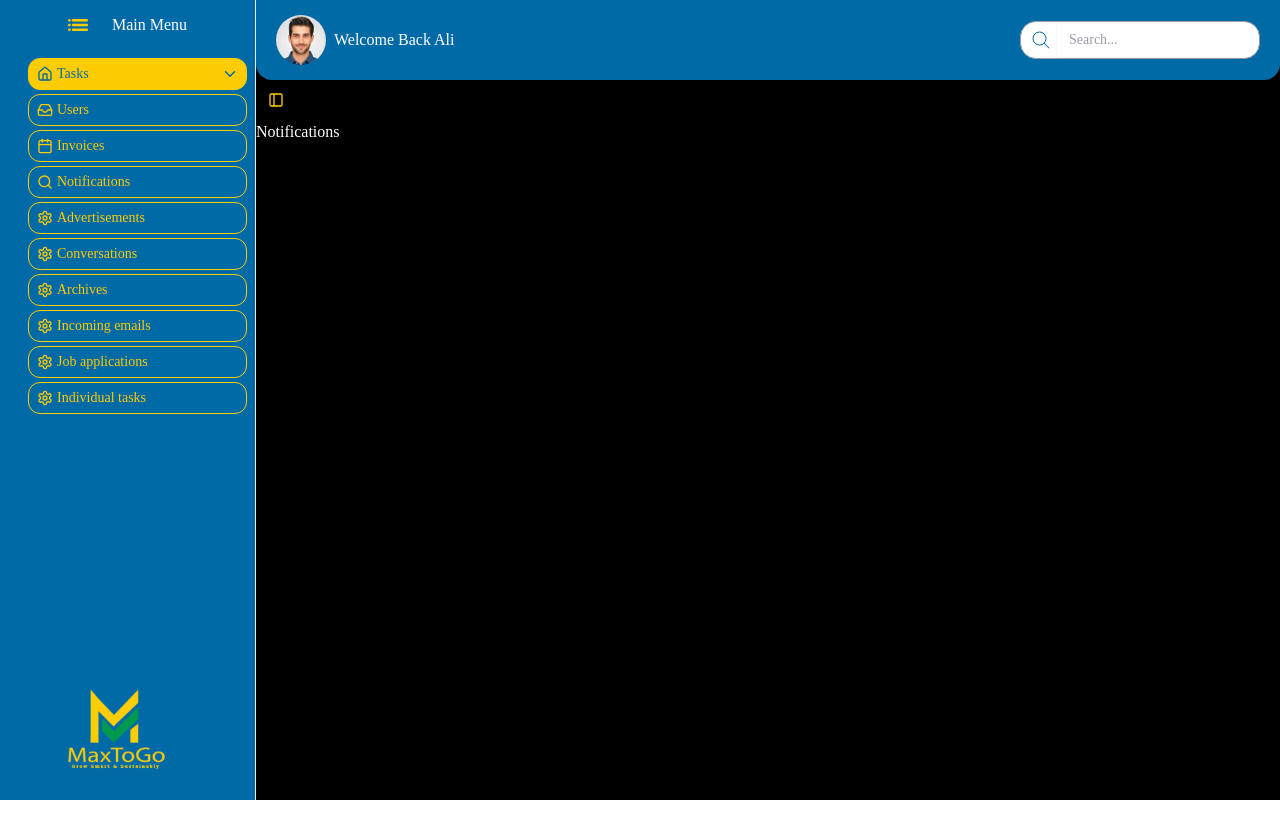
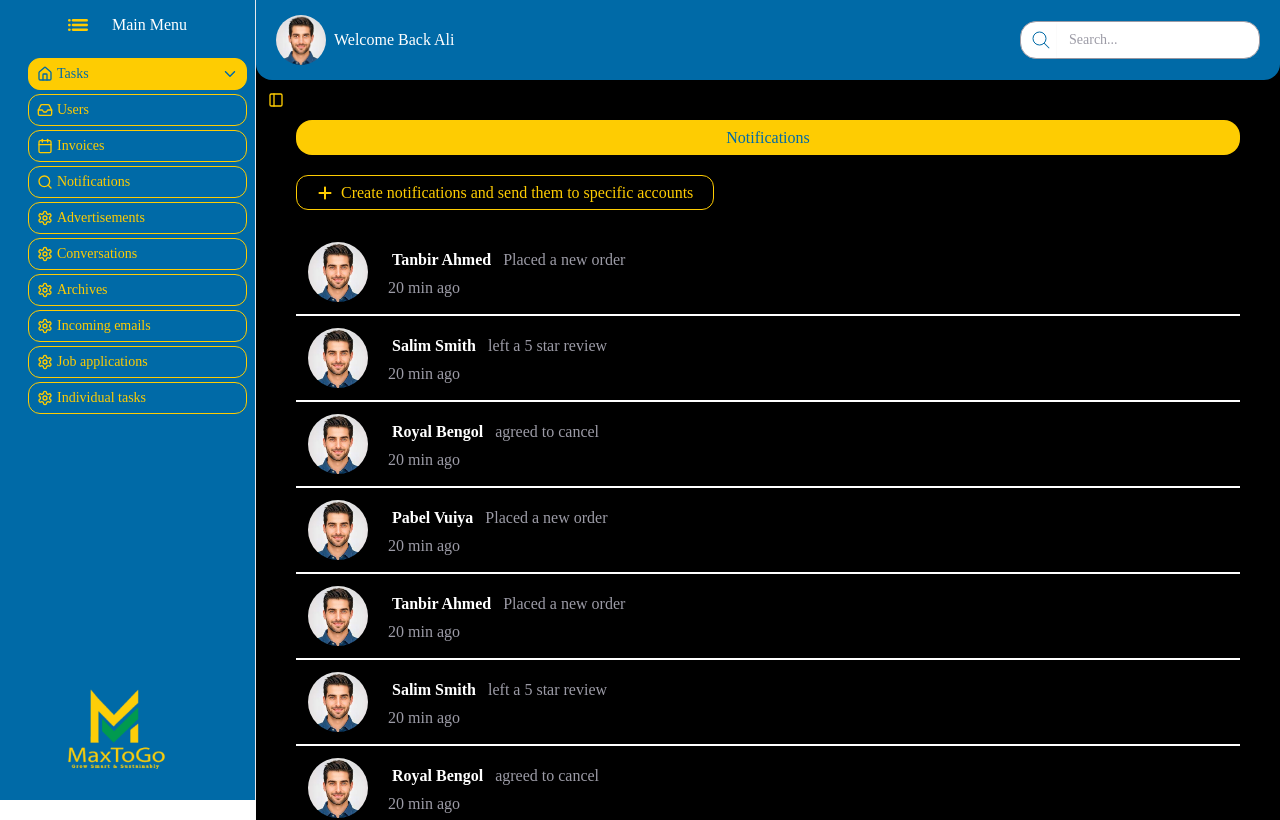
Before and after one commit to yasmineNjr/max-to-go-app, a Next.js app: page /notifications in a window 1280 px wide. Shown: the top 820 px of the page. Built offline with nearby package versions, Linux system fonts and the light colour scheme.

Commit message:
notification page

```diff
--- a/app/notifications/page.jsx
+++ b/app/notifications/page.jsx
@@ -1,8 +1,25 @@
+import Command from '@/components/Command'
+import Title from '@/components/Title'
 import React from 'react'
+import styles from '../styles'
+import { FaPlus } from "react-icons/fa6";
+import { getNotificationsData } from '@/constants';
+import Image from 'next/image';
+import NotificationItem from '@/components/NotificationItem';
 
-const Notifications = () => {
+const Notifications = async() => {
+
+  const notifications = await getNotificationsData();
   return (
-    <div>Notifications</div>
+    <div className={`${styles.mainSection}`}>
+      <Title text='Notifications'/>
+      <Command icon={<FaPlus color='#FECC02'/>} text='Create notifications and send them to specific accounts'/>
+      {
+        notifications.map((noti) => (
+          <NotificationItem img={noti.img} name={noti.name} text={noti.text} date={noti.date}/>
+        ))
+      }
+    </div>
   )
 }
 
--- a/app/users/page.jsx
+++ b/app/users/page.jsx
@@ -14,7 +14,7 @@ const Users = async() => {
   return (
     <div className={`${styles.mainSection}`}>
       <Title text='Users'/>
-      <Command icon={<IoMdNotificationsOutline color='#FFFFFF'/>} text='Account creation notices'/>
+      <Command icon={<IoMdNotificationsOutline color='#FECC02'/>} text='Account creation notices'/>
       <DataTable data={data} columns={columns}/>
     </div>
   )
--- a/components/Command.jsx
+++ b/components/Command.jsx
@@ -2,7 +2,7 @@ import React from 'react'
 
 const Command = ({ icon, text }) => {
   return (
-    <div className='flex flex-row items-center justify-center my-5 h-[35px] w-fit px-5 gap-2 border border-secondaryColor rounded-xl text-textDefault'>
+    <div className='flex flex-row items-center justify-center my-5 h-[50px] lg:h-[35px] w-fit px-5 gap-2 border border-secondaryColor rounded-xl text-secondaryColor'>
         {icon}
         <h3>{text}</h3>
     </div>
--- /dev/null
+++ b/components/NotificationItem.jsx
@@ -0,0 +1,19 @@
+import Image from 'next/image'
+import React from 'react'
+
+const NotificationItem = ({ img, name, text, date}) => {
+  return (
+    <div key={name} className='flex flex-row items-center p-3 w-full border-b-2 border-textDefault'>
+        <Image src={img} alt='user' className='h-[75px] w-[75px] lg:h-[60px] lg:w-[60px] rounded-full'/>
+        <div className='flex flex-col ml-5'>
+        <div className='flex flex-col lg:flex-row p-1'>
+            <h1 className='font-bold text-textDefault'>{name}</h1>
+            <p className='font-normal text-textPrimary lg:ml-3'>{text}</p>
+        </div>
+        <p className='font-normal text-textPrimary'>{date}</p>
+        </div>
+    </div>
+  )
+}
+
+export default NotificationItem
--- a/constants/index.js
+++ b/constants/index.js
@@ -1,3 +1,4 @@
+import { user } from "@/public/assets"
 import { Calendar, Home, Inbox, Search, Settings } from "lucide-react"
 
 export const sidebarItems = [
@@ -198,3 +199,58 @@ export async function getUserData() {
           // ...
    ]
  }
+
+ export async function getNotificationsData() {
+   // Fetch data from your API here.
+   return [
+     {
+      name: 'Tanbir Ahmed',
+      img: user,
+      text: 'Placed a new order',
+      date: '20 min ago',
+     },
+     {
+      name: 'Salim Smith',
+      img: user,
+      text: 'left a 5 star review',
+      date: '20 min ago',
+     },
+     {
+      name: 'Royal Bengol',
+      img: user,
+      text: 'agreed to cancel',
+      date: '20 min ago',
+     },
+     {
+      name: 'Pabel Vuiya',
+      img: user,
+      text: 'Placed a new order',
+      date: '20 min ago',
+     },
+     {
+      name: 'Tanbir Ahmed',
+      img: user,
+      text: 'Placed a new order',
+      date: '20 min ago',
+     },
+     {
+      name: 'Salim Smith',
+      img: user,
+      text: 'left a 5 star review',
+      date: '20 min ago',
+     },
+     {
+      name: 'Royal Bengol',
+      img: user,
+      text: 'agreed to cancel',
+      date: '20 min ago',
+     },
+     {
+      name: 'Pabel Vuiya',
+      img: user,
+      text: 'Placed a new order',
+      date: '20 min ago',
+     },
+          // ...
+   ]
+ }
```
